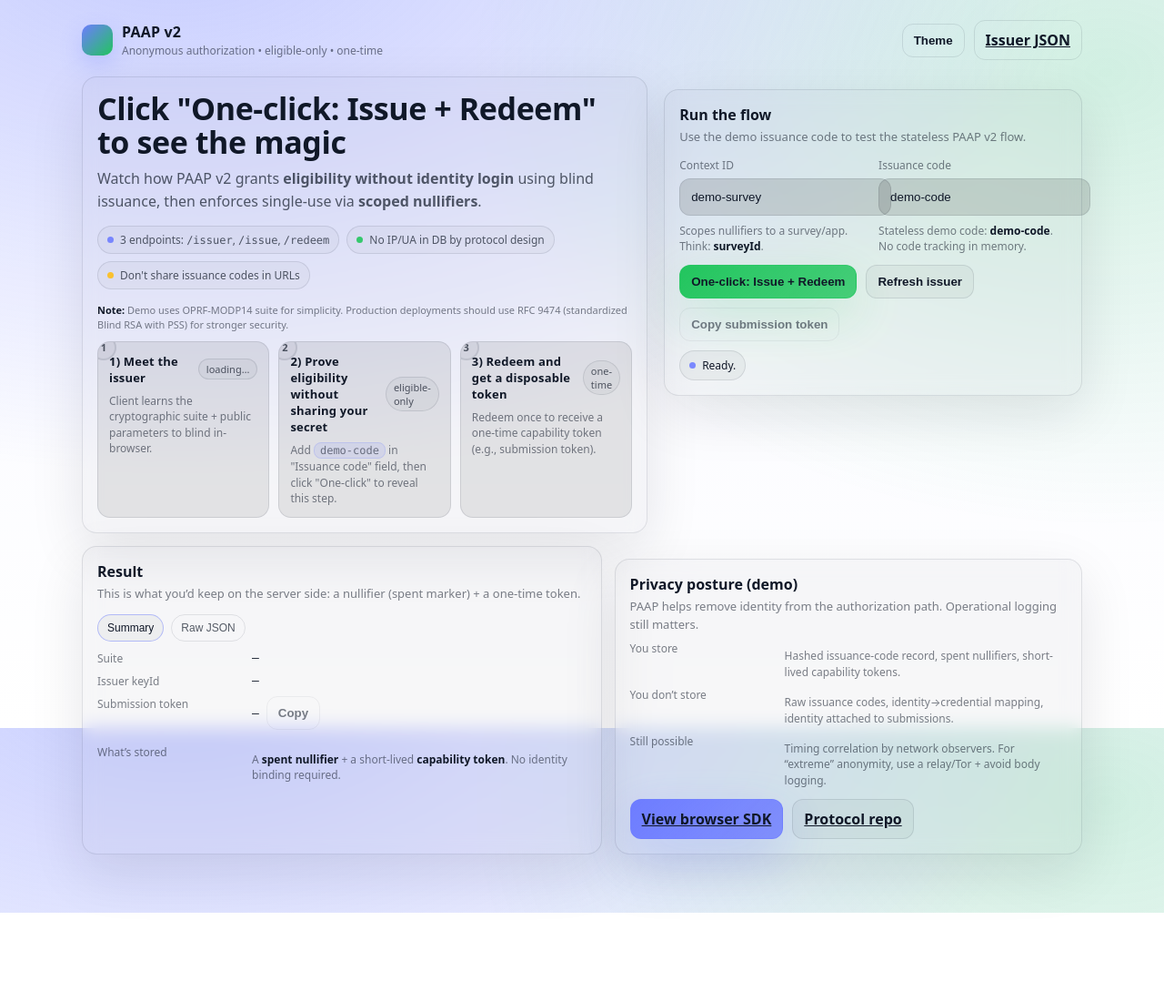
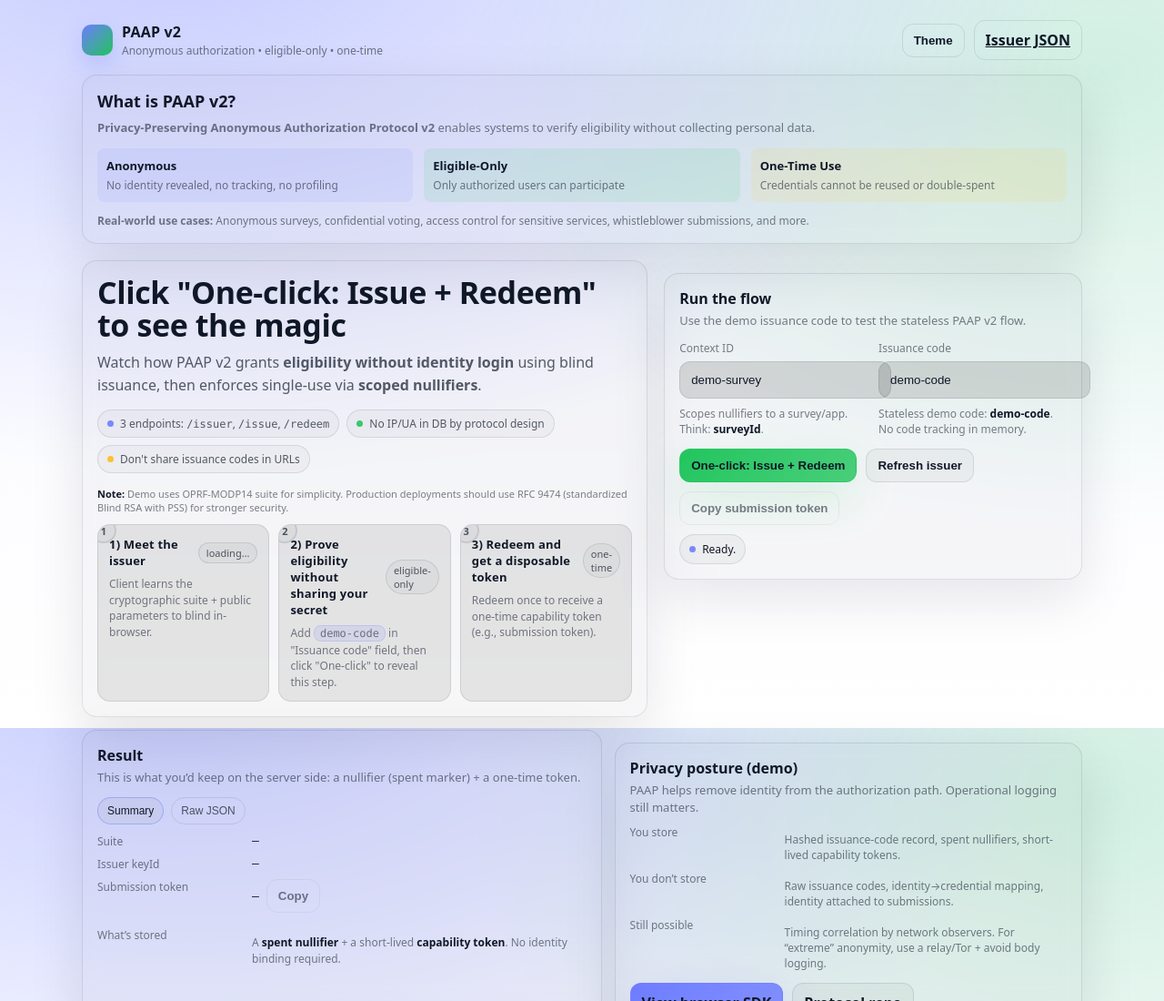
Before and after one commit to jaykrishna316/PAAPv2-Standalone, a website: page demo/static/index.html in a window 1280 px wide. Shown: the top 1100 px of the page at 91% size. Before the commit the page ends 1003 px from the top, so only its background shows below. Drawn offline with Linux system fonts and the light colour scheme.

Commit message:
Add 'What is PAAP v2?' educational section and fix CloudFront deployment

```diff
--- a/demo/static/index.html
+++ b/demo/static/index.html
@@ -478,6 +478,31 @@
         <div class="row">
           <button id="btnTheme" class="btn ghost" type="button" title="Toggle theme">Theme</button>
           <a class="btn ghost" href="/issuer" target="_blank" rel="noreferrer" title="Open issuer metadata JSON">Issuer JSON</a>
+        </div>
+      </div>
+
+      <!-- What is PAAP v2? Section -->
+      <div class="card" style="margin-top: 16px;">
+        <div class="cardTitle" style="font-size: 18px; margin-bottom: 8px;">What is PAAP v2?</div>
+        <p class="cardDesc" style="margin-bottom: 12px;">
+          <strong>Privacy-Preserving Anonymous Authorization Protocol v2</strong> enables systems to verify eligibility without collecting personal data.
+        </p>
+        <div style="display: grid; grid-template-columns: repeat(auto-fit, minmax(200px, 1fr)); gap: 12px; margin-bottom: 12px;">
+          <div style="padding: 10px; background: rgba(109,124,255,0.1); border-radius: 8px;">
+            <div style="font-weight: 600; font-size: 13px; margin-bottom: 4px;">Anonymous</div>
+            <div style="font-size: 12px; color: var(--muted2);">No identity revealed, no tracking, no profiling</div>
+          </div>
+          <div style="padding: 10px; background: rgba(34,197,94,0.1); border-radius: 8px;">
+            <div style="font-weight: 600; font-size: 13px; margin-bottom: 4px;">Eligible-Only</div>
+            <div style="font-size: 12px; color: var(--muted2);">Only authorized users can participate</div>
+          </div>
+          <div style="padding: 10px; background: rgba(251,191,36,0.1); border-radius: 8px;">
+            <div style="font-weight: 600; font-size: 13px; margin-bottom: 4px;">One-Time Use</div>
+            <div style="font-size: 12px; color: var(--muted2);">Credentials cannot be reused or double-spent</div>
+          </div>
+        </div>
+        <div style="font-size: 12px; color: var(--muted2);">
+          <strong>Real-world use cases:</strong> Anonymous surveys, confidential voting, access control for sensitive services, whistleblower submissions, and more.
         </div>
       </div>
 
```
